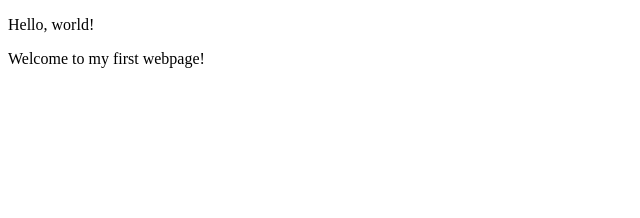
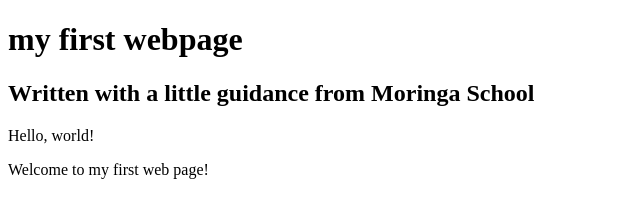
Before and after one commit to Ibrahim-yussuf/my-first-webpage, a plain HTML site: page my-first-webpage.html in a window 1280 px wide. Shown: the whole page, without its empty margins (0-640 px from the left). Drawn offline with Linux system fonts and the light colour scheme.

Commit message:
add header blocker elemnts

```diff
--- a/my-first-webpage.html
+++ b/my-first-webpage.html
@@ -4,7 +4,10 @@
     <title>My first webpage!</title>
   </head>
   <body>
+     <h1>my first webpage</h1>
+     <h2>Written with a little guidance from Moringa School</h2>
+
      <p>Hello, world!</p>
-     <p>Welcome to my first webpage!</p>
+     <p>Welcome to my first web page!</p>
   </body>
 </html>
```
